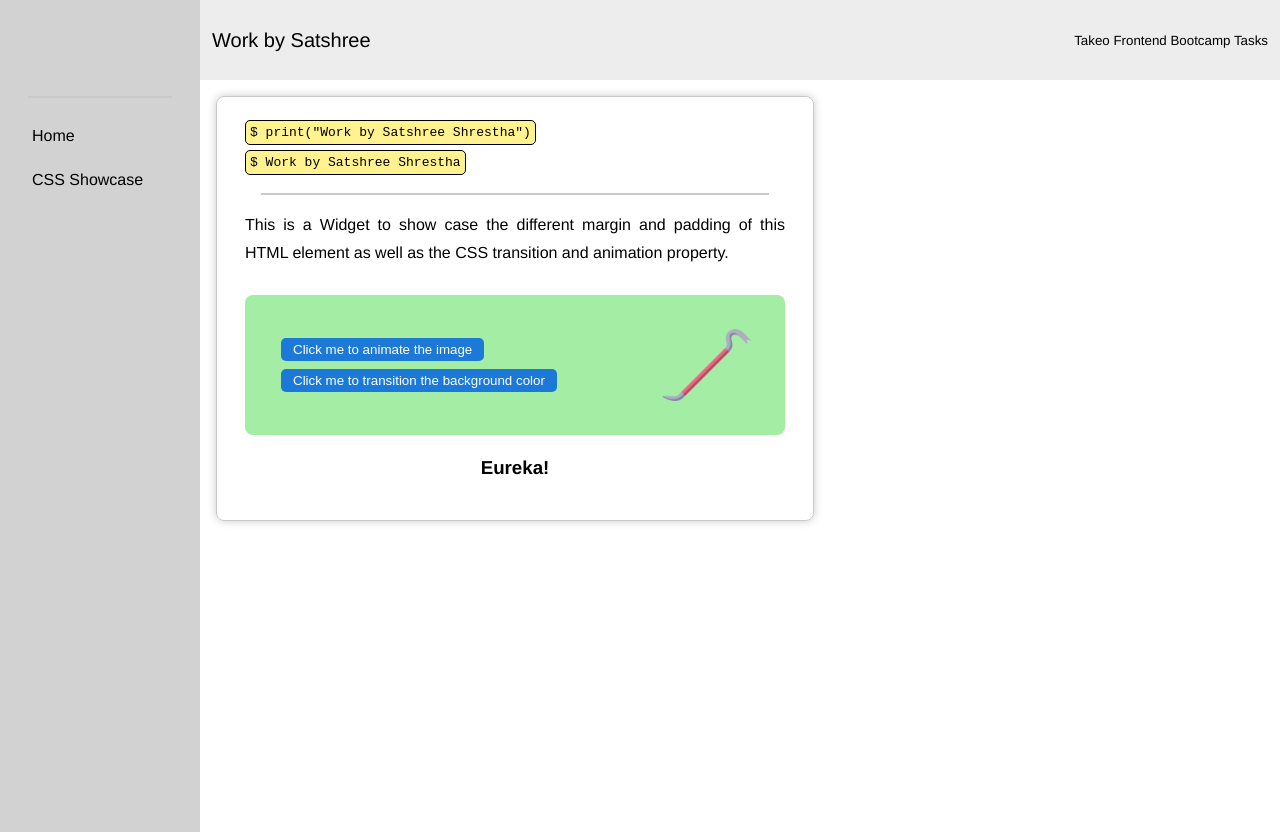
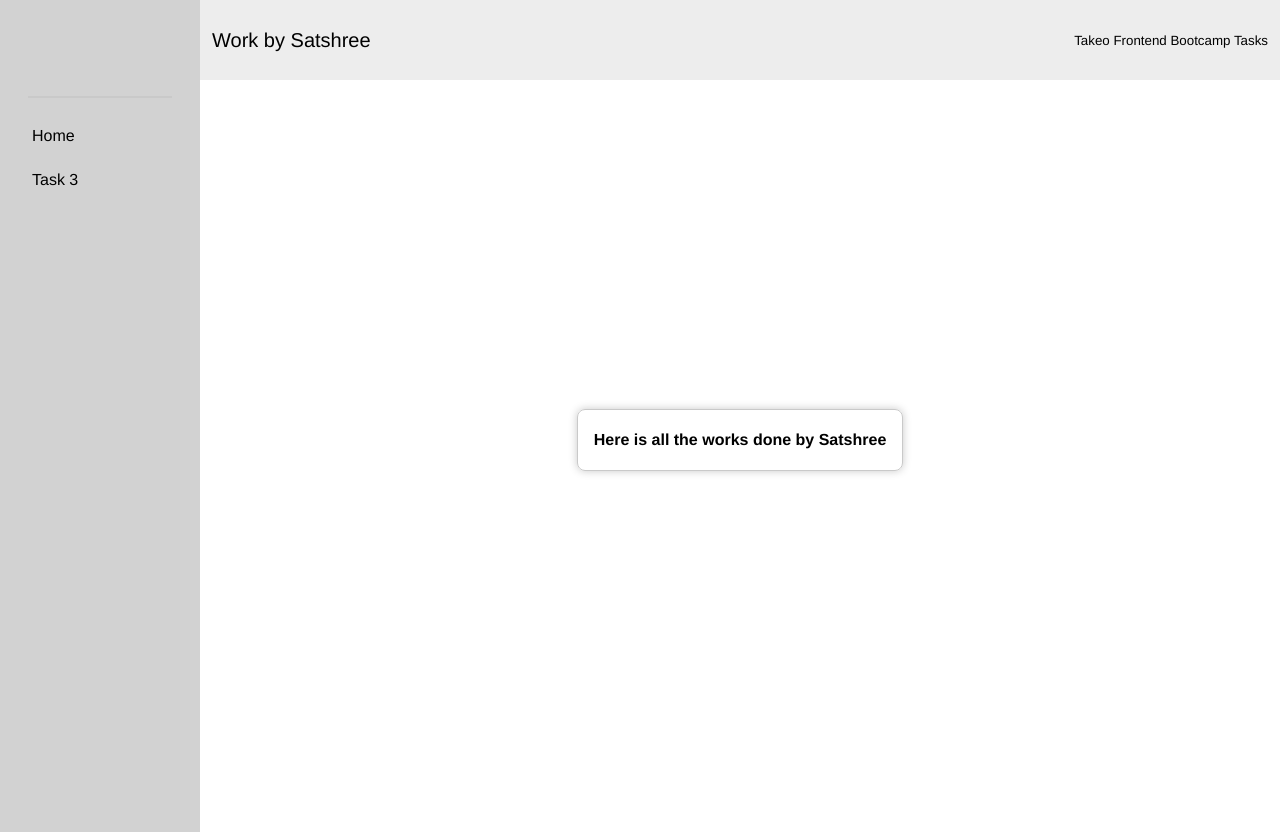
Before and after one commit to yogeshtakeo/BFS_45_Repositary, a React (Vite) app: page / in a window 1280 px wide. Built offline with nearby package versions, Linux system fonts and the light colour scheme.

Commit message:
setup multiple components for routing

```diff
--- a/src/App.css
+++ b/src/App.css
@@ -30,3 +30,17 @@
 
   width: 100%;
 }
+
+.center {
+  display: flex;
+  align-items: center;
+  justify-content: center;
+}
+
+.w-100 {
+  width: 100% !important;
+}
+
+.h-100 {
+  height: 100% !important;
+}
--- a/src/App.jsx
+++ b/src/App.jsx
@@ -2,6 +2,8 @@ import { createBrowserRouter, RouterProvider } from "react-router-dom";
 
 import Header from "./components/Header/Header";
 import NavBar from "./components/NavBar/NavBar";
+
+import Home from "./components/Home/Home";
 import Widget from "./components/Widget/Widget";
 
 import "./App.css";
@@ -9,6 +11,10 @@ import "./App.css";
 const router = createBrowserRouter([
   {
     path: "/",
+    element: <Home />,
+  },
+  {
+    path: "/task3",
     element: <Widget />,
   },
 ]);
--- /dev/null
+++ b/src/components/Home/Home.jsx
@@ -0,0 +1,17 @@
+import React from "react";
+
+import style from "./home.module.css";
+
+function Home() {
+  return (
+    <div className="w-100 h-100 center">
+      <div className={style.card}>
+        <div className="center">
+          <strong>Here is all the works done by Satshree</strong>
+        </div>
+      </div>
+    </div>
+  );
+}
+
+export default Home;
--- /dev/null
+++ b/src/components/Home/home.module.css
@@ -0,0 +1,8 @@
+.card {
+  border: 0.5px solid #c9c9c9;
+  border-radius: 8px;
+
+  padding: 1rem;
+
+  box-shadow: 0 0 0.5rem #c9c9c9;
+}
--- a/src/components/NavBar/NavBar.jsx
+++ b/src/components/NavBar/NavBar.jsx
@@ -11,7 +11,7 @@ function NavBar() {
       <div className={style.header}></div>
       <hr />
       <div className={navLink}>Home</div>
-      <div className={navLink}>CSS Showcase</div>
+      <div className={navLink}>Task 3</div>
     </div>
   );
 }
--- a/src/components/Widget/Widget.jsx
+++ b/src/components/Widget/Widget.jsx
@@ -23,6 +23,7 @@ function Widget() {
   };
 
   return (
+    <div className={style.center} style={{ height: "100%" }}>
       <div className={style.widget}>
         <div>
           <code>$ print("Work by Satshree Shrestha")</code>
@@ -49,6 +50,7 @@ function Widget() {
           <h3 className={style.h3}>Eureka!</h3>
         </div>
       </div>
+    </div>
   );
 }
 
```
Lines whose indentation alone changed are shown as unchanged.
